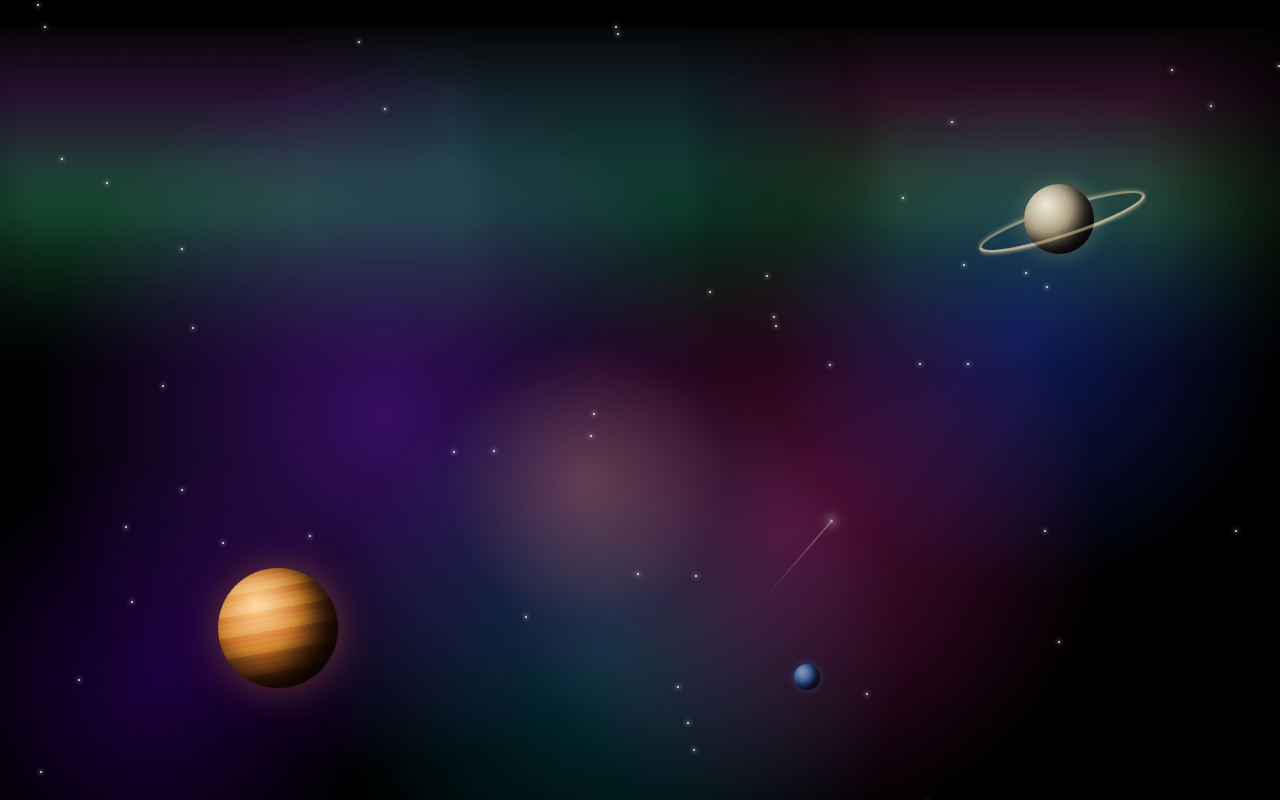
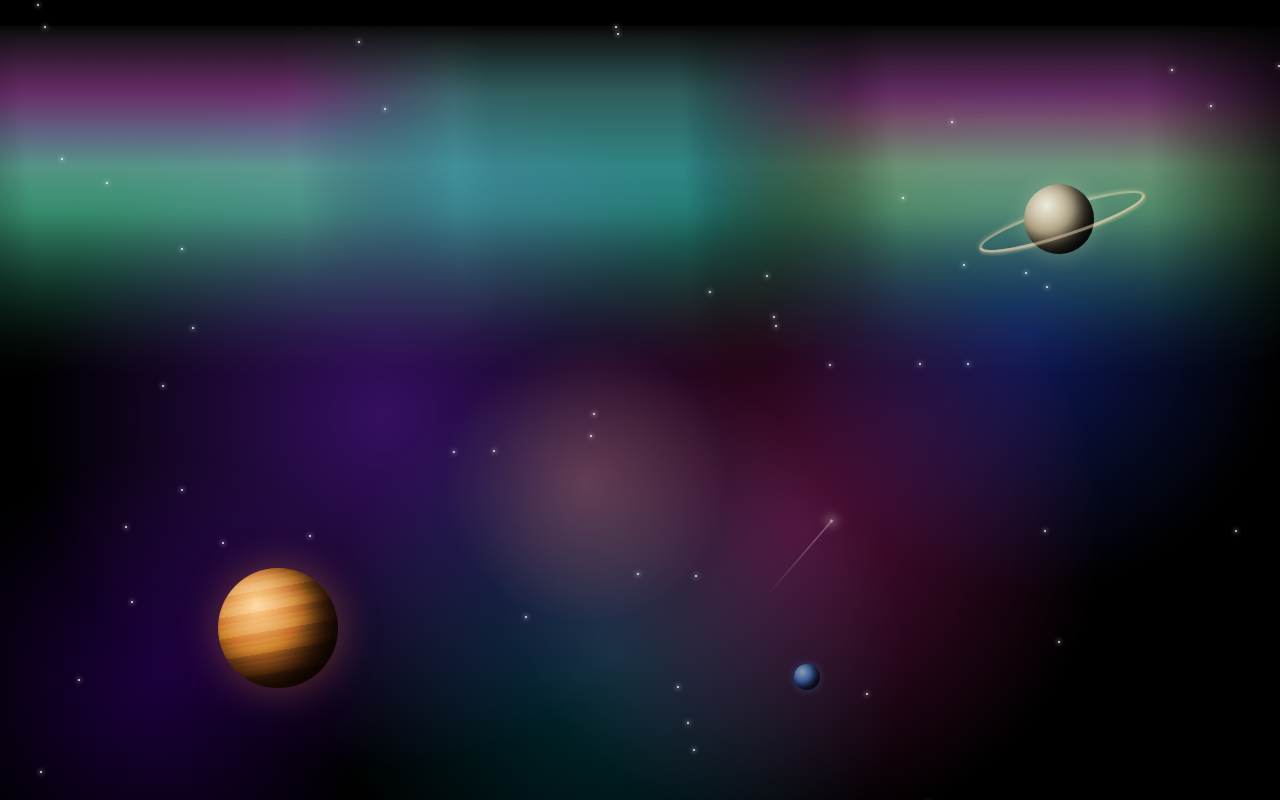
Before and after one commit to chiantera/stellecadenti, a plain HTML site: page index.html in a window 1280 px wide. Drawn offline with Linux system fonts and the light colour scheme.

Commit message:
Brighten the aurora borealis
Co-Authored-By: Claude Opus 5.5 <noreply@anthropic.com>
Claude-Session: https://claude.ai/code/session_01HEcbUHw7jGYZ2b4DtKB1VG

```diff
--- a/index.html
+++ b/index.html
@@ -90,18 +90,18 @@
       top: 0;
       height: 100%;
       border-radius: 0 0 50% 50% / 0 0 35% 35%;
-      filter: blur(10px);
+      filter: blur(8px) brightness(1.2);
       transform-origin: top center;
       -webkit-mask-image: linear-gradient(to right, transparent, #000 30%, #000 70%, transparent);
       mask-image: linear-gradient(to right, transparent, #000 30%, #000 70%, transparent);
       background:
         repeating-linear-gradient(90deg,
-          rgba(255, 255, 255, 0.10) 0 3px, transparent 3px 11px),
+          rgba(255, 255, 255, 0.20) 0 3px, transparent 3px 11px),
         linear-gradient(to bottom,
           transparent 0%,
           var(--top) 18%,
           var(--mid) 50%,
-          rgba(40, 255, 150, 0.25) 75%,
+          rgba(40, 255, 150, 0.50) 75%,
           transparent 100%);
       animation: wave var(--dur) ease-in-out infinite alternate;
     }
@@ -279,9 +279,9 @@
       function createAurora() {
         var aurora = document.getElementById("aurora");
         var curtains = [
-          { x: 2,  w: 40, top: "rgba(200, 60, 255, 0.22)", mid: "rgba(60, 255, 160, 0.42)" },
-          { x: 30, w: 34, top: "rgba(80, 200, 255, 0.18)", mid: "rgba(40, 255, 190, 0.34)" },
-          { x: 55, w: 38, top: "rgba(255, 60, 200, 0.20)", mid: "rgba(90, 255, 120, 0.40)" }
+          { x: 2,  w: 40, top: "rgba(210, 70, 255, 0.50)", mid: "rgba(70, 255, 160, 0.90)" },
+          { x: 30, w: 34, top: "rgba(90, 210, 255, 0.45)", mid: "rgba(50, 255, 200, 0.80)" },
+          { x: 55, w: 38, top: "rgba(255, 70, 210, 0.48)", mid: "rgba(110, 255, 130, 0.88)" }
         ];
         curtains.forEach(function (c) {
           var d = document.createElement("div");
```
